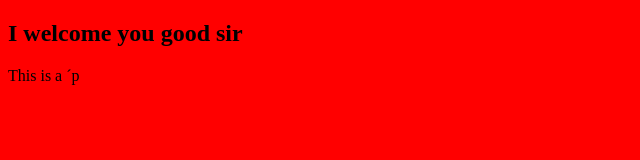
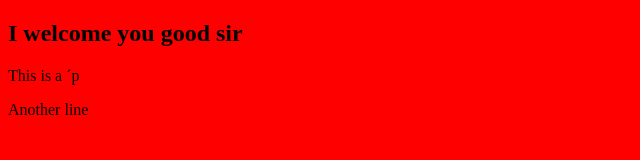
Before and after one commit to Azpil01/newTest, a plain HTML site: page index.html in a window 1280 px wide. Shown: the full height of the page, 0-640 px from the left. Drawn offline with Linux system fonts and the light colour scheme.

```diff
--- a/index.html
+++ b/index.html
@@ -10,6 +10,7 @@
 <body>
     <h2>I welcome you good sir</h2>
     <p>This is a ´p</p>
+    <p>Another line</p>
     <script src="index.js"></script>
 </body>
 </html>
--- a/styles.css
+++ b/styles.css
@@ -1,3 +1,4 @@
 body {
     background-color: red;
+    font-size: medium;
 }
```
Also changed, not shown: 1 other file.
